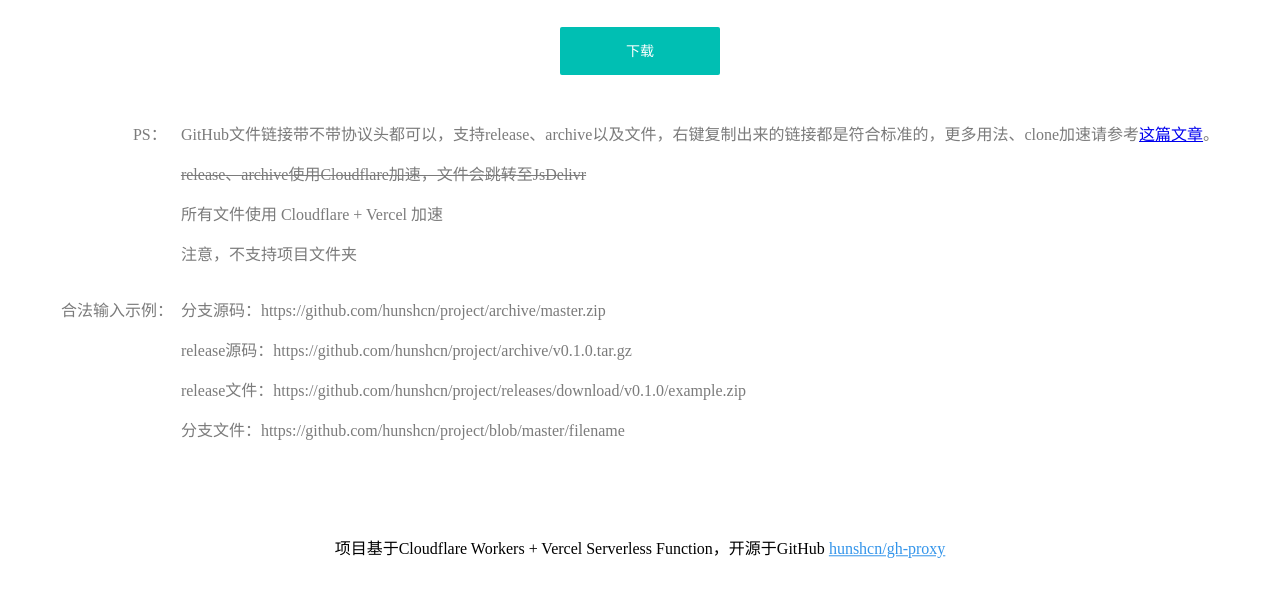
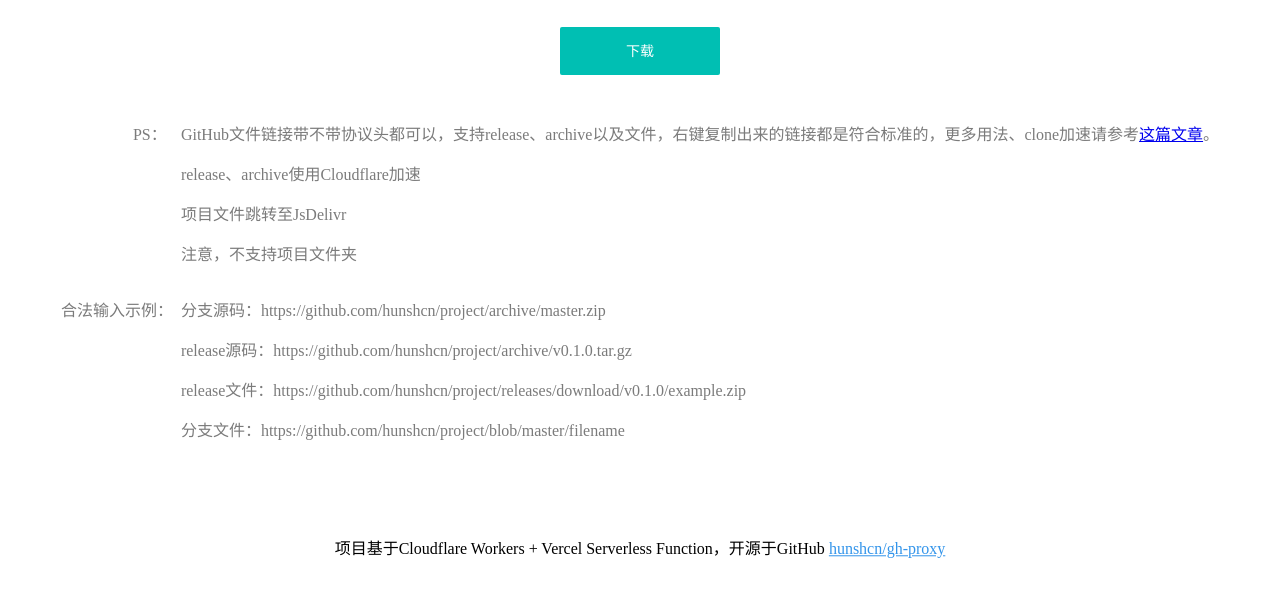
Before and after one commit to MrL646/gh-proxy-cf-vercel, a plain HTML site: page index.html in a window 1280 px wide. Shown: the part 205-800 px from the top of the page. Drawn offline with Linux system fonts and the light colour scheme.

Commit message:
Update index.html

```diff
--- a/index.html
+++ b/index.html
@@ -131,8 +131,9 @@
     </label>
     <input class="block btn" type="submit" value="下载">
     <div class="tips"><p>GitHub文件链接带不带协议头都可以，支持release、archive以及文件，右键复制出来的链接都是符合标准的，更多用法、clone加速请参考<a href="https://hunsh.net/archives/23/">这篇文章</a>。</p>
-      <p><del>release、archive使用Cloudflare加速，文件会跳转至JsDelivr</del></p>
-        <p>所有文件使用 Cloudflare + Vercel 加速</p>
+        <p>release、archive使用Cloudflare加速</p>
+        <p>项目文件跳转至JsDelivr</p>
+        <!-- <p>所有文件使用 Cloudflare + Vercel 加速</p> -->
         <p>注意，不支持项目文件夹</p></div>
     <div class="example">
         <p>分支源码：https://github.com/hunshcn/project/archive/master.zip</p>
```
